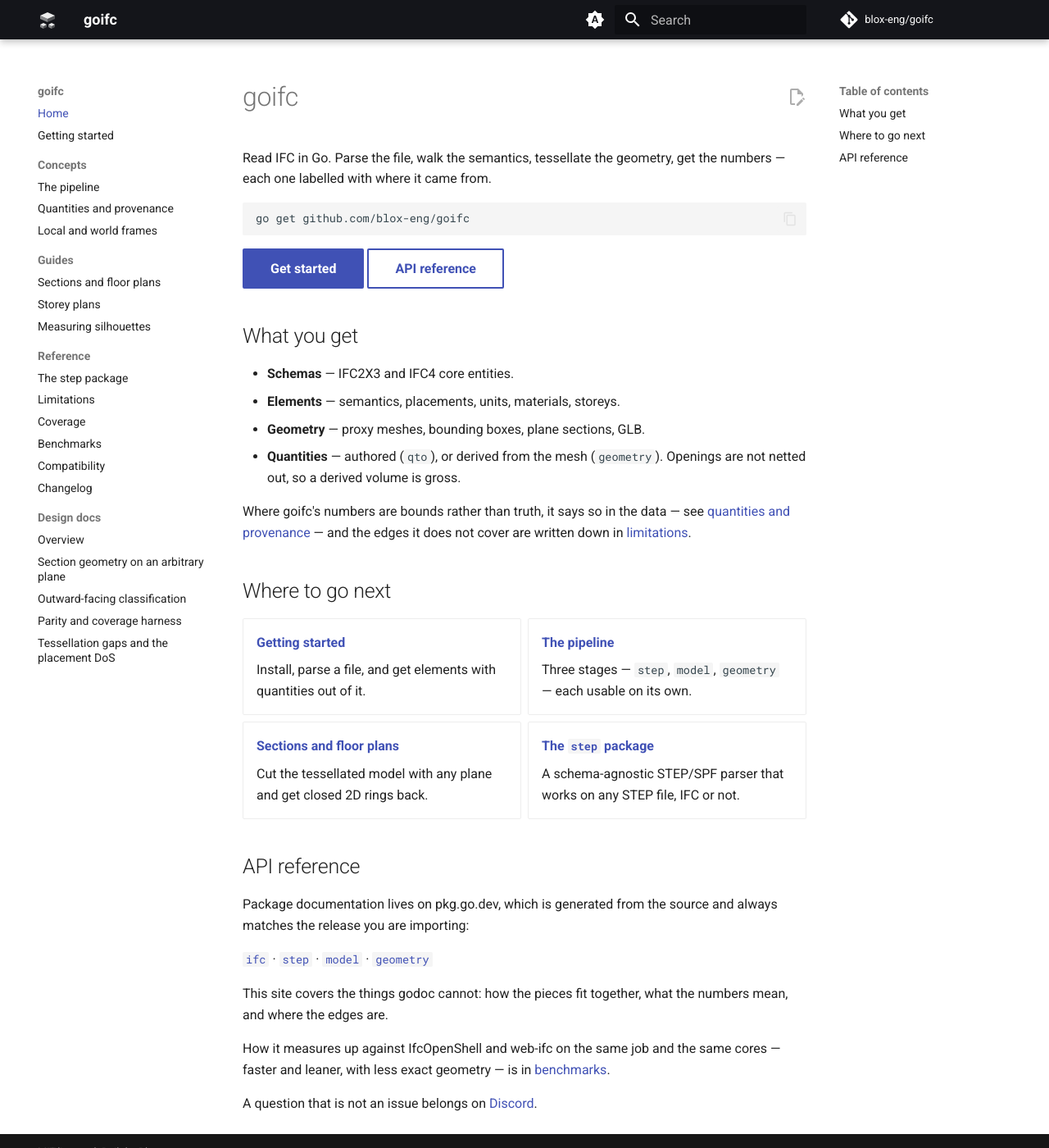
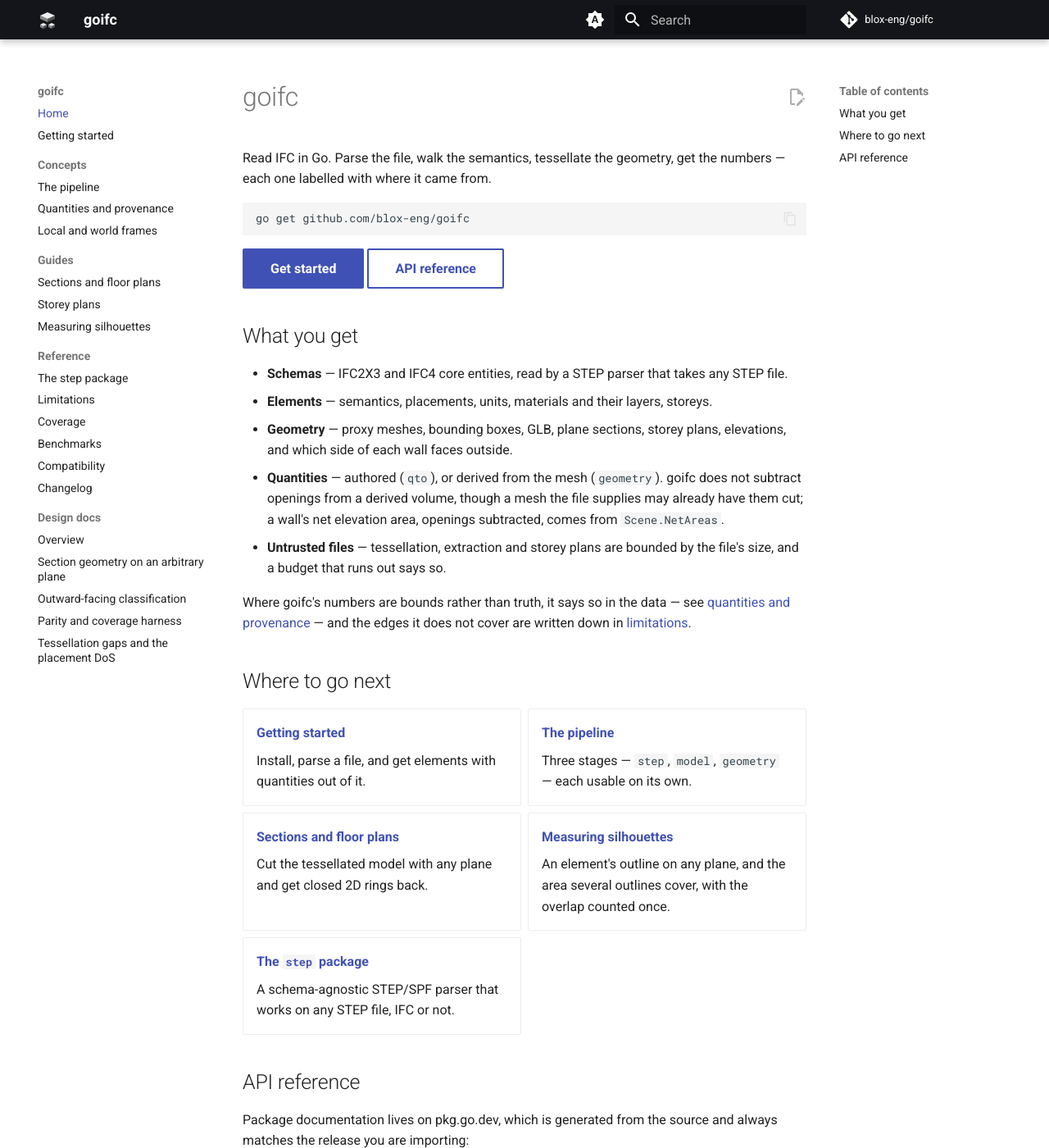
Before and after one commit to blox-eng/goifc, an MkDocs documentation site: the page built from docs/index.md, in a window 1280 px wide and 1400 px high. Shown: the whole window at 82% size. Built offline with MkDocs 1.6.1 and Material for MkDocs 9.7.7, drawn with Linux system fonts in a browser that asks for light colours; comment, search, counter and statistics services are not loaded; the version menu is left out.

Commit message:
docs: say what goifc does, and that its work is bounded (#135) (#137)
* docs: say what goifc does, and that its work is bounded (#135)

SECURITY.md said the guards bound recursion depth only, and that a small
file expanding into a large tessellation was not bounded. It is now: each
element and each Build has a work budget sized to the file, and storey
plans, shared property sets, relationship lookups and ring nesting are
bounded too. SECURITY.md lists them, and what is still not bounded (the
file's own size, cancellation). limitations.md describes the boxed and
left-out fallback.

README, docs/index.md and goifc.org now name the same capabilities in
the same words, including the ones they left out: elevations, facade
classification, net wall areas, material layers and the bounds. The
README links the silhouettes guide.

benchmarks.md says what changed in goifc's own numbers since its tables
were measured on v0.14.0-10, from interleaved single-core runs: walk
1.6 to 4.2 times faster, tessellation level after #134, the same meshes
and triangles.

Co-Authored-By: Claude Opus 5.5 <noreply@anthropic.com>

* docs: state which warnings count, and limit the benchmark claim (#135)

Review of #137: an element over its own tessellation budget is named in
its warning, not counted; only the Build, storey-plan and property-set
budgets give counts. And the benchmark note said the tables' comparisons
still hold, which the newer walk and parse figures do not show for every
ratio: it now says the tables are for v0.14.0-10.

Co-Authored-By: Claude Opus 5.5 <noreply@anthropic.com>

* docs: claim bounds only for the budgeted passes (#135)

Review of #137: Scene.Elevations scans every element once per height
band, and nothing charges it; Scene.NetAreas, which BuildImport runs,
and BuildFacings are unaudited. The front pages now say tessellation,
extraction and storey plans are bounded, and SECURITY.md lists the three
analysis passes as not bounded yet (#142). Storey plans' membership tests
are bounded by #141, which merges first.

A derived volume is also not always gross: a mesh the file supplies,
such as a triangulated face set, may already have its openings cut.

Co-Authored-By: Claude Opus 5.5 <noreply@anthropic.com>

---------

Co-authored-by: Claude Opus 5.5 <noreply@anthropic.com>

```diff
--- a/docs/index.md
+++ b/docs/index.md
@@ -12,11 +12,18 @@ go get github.com/blox-eng/goifc
 
 ## What you get
 
-- **Schemas** — IFC2X3 and IFC4 core entities.
-- **Elements** — semantics, placements, units, materials, storeys.
-- **Geometry** — proxy meshes, bounding boxes, plane sections, GLB.
+- **Schemas** — IFC2X3 and IFC4 core entities, read by a STEP parser that
+  takes any STEP file.
+- **Elements** — semantics, placements, units, materials and their layers,
+  storeys.
+- **Geometry** — proxy meshes, bounding boxes, GLB, plane sections, storey
+  plans, elevations, and which side of each wall faces outside.
 - **Quantities** — authored (`qto`), or derived from the mesh (`geometry`).
-  Openings are not netted out, so a derived volume is gross.
+  goifc does not subtract openings from a derived volume, though a mesh the
+  file supplies may already have them cut; a wall's net elevation area,
+  openings subtracted, comes from `Scene.NetAreas`.
+- **Untrusted files** — tessellation, extraction and storey plans are bounded
+  by the file's size, and a budget that runs out says so.
 
 Where goifc's numbers are bounds rather than truth, it says so in the data —
 see [quantities and provenance](concepts/quantities.md) — and the edges it does
@@ -37,6 +44,11 @@ not cover are written down in [limitations](limitations.md).
 -   **[Sections and floor plans](guides/sections.md)**
 
     Cut the tessellated model with any plane and get closed 2D rings back.
+
+-   **[Measuring silhouettes](guides/measuring-silhouettes.md)**
+
+    An element's outline on any plane, and the area several outlines cover,
+    with the overlap counted once.
 
 -   **[The `step` package](step.md)**
 
```
Also changed, not shown: README.md (+24 -0 lines), SECURITY.md (+45 -4 lines), docs/benchmarks.md (+21 -0 lines), docs/limitations.md (+22 -0 lines), 2 other files.
